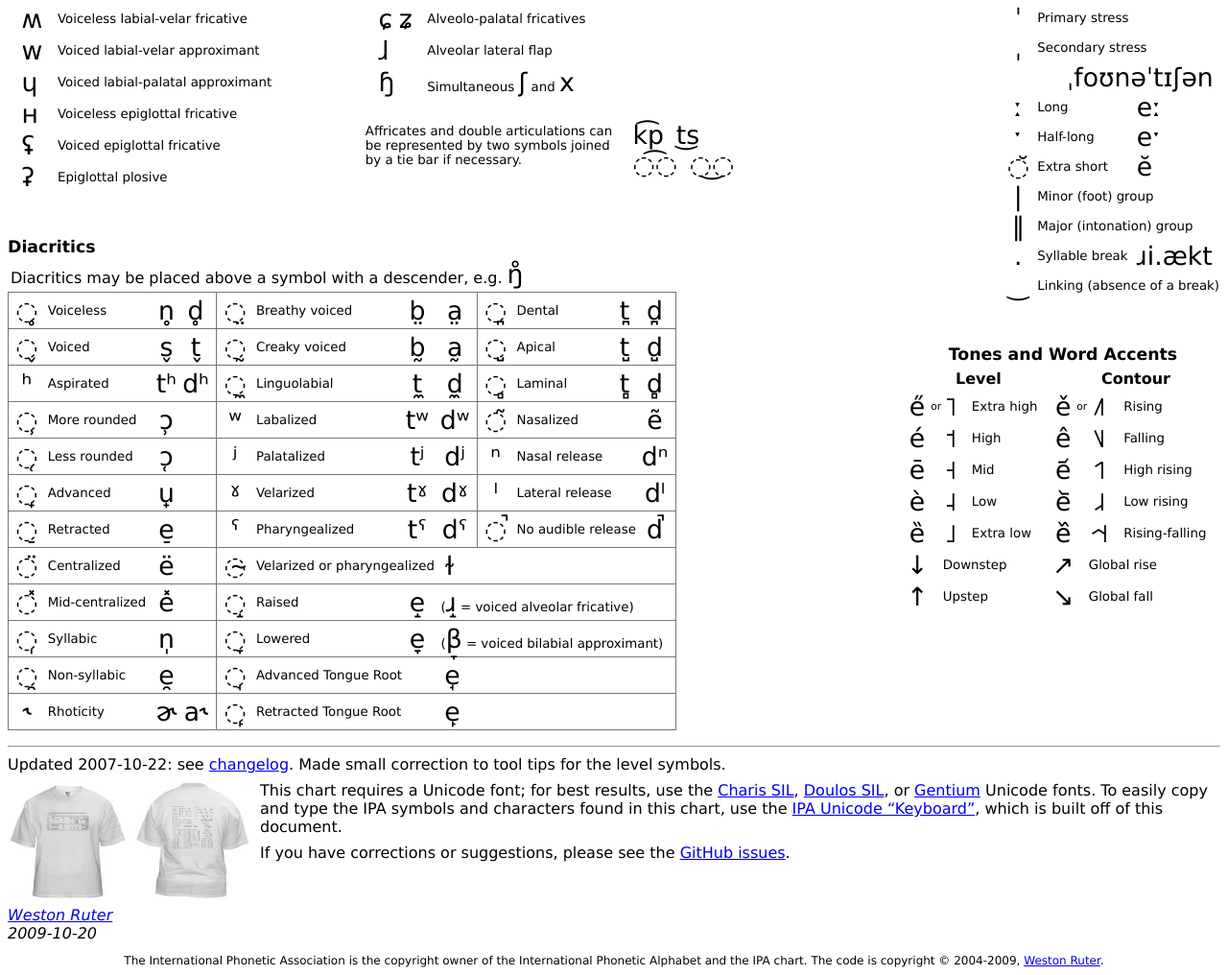
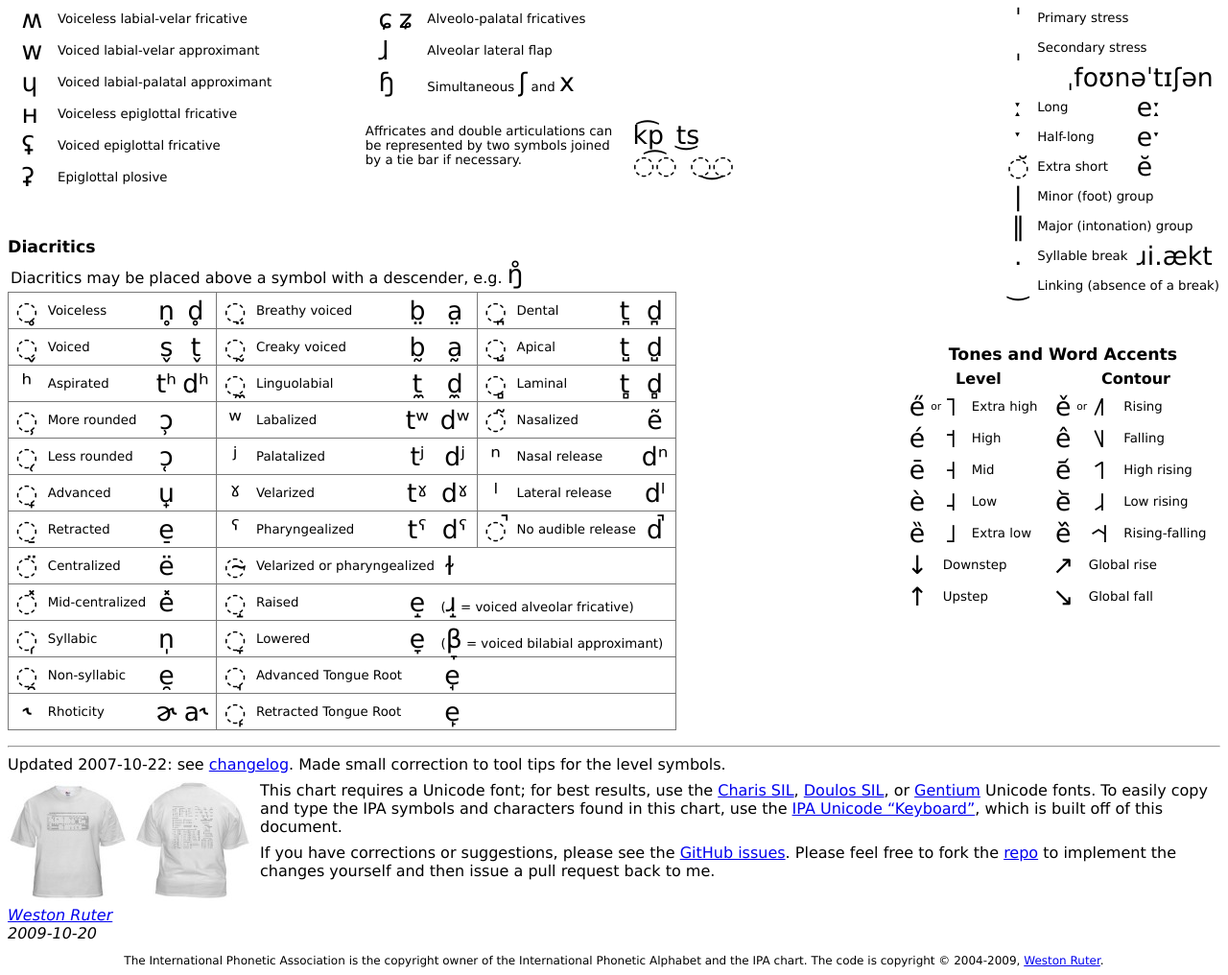
Before and after one commit to westonruter/ipa-chart, a plain HTML site: page index.html in a window 1280 px wide. Shown: the part 858-1874 px from the top of the page at 96% size. Drawn offline with Linux system fonts and the light colour scheme.

Commit message:
Encouraging forking

```diff
--- a/index.html
+++ b/index.html
@@ -888,7 +888,8 @@ Update this chart to correspond to: http://upload.wikimedia.org/wikipedia/en/1/1
 				of this document.</span>
 			</p>
 
-			<p>If you have corrections or suggestions, please see the <a href="https://github.com/westonruter/ipa-chart/issues" target="_top">GitHub issues</a>.</p>
+			<p>If you have corrections or suggestions, please see the <a href="https://github.com/westonruter/ipa-chart/issues" target="_top">GitHub issues</a>.
+			Please feel free to fork the <a href="https://github.com/westonruter/ipa-chart/" target="_top">repo</a> to implement the changes yourself and then issue a pull request back to me.</p>
 
 			<div id='footerBoilerplate'>
 			<address>
```
